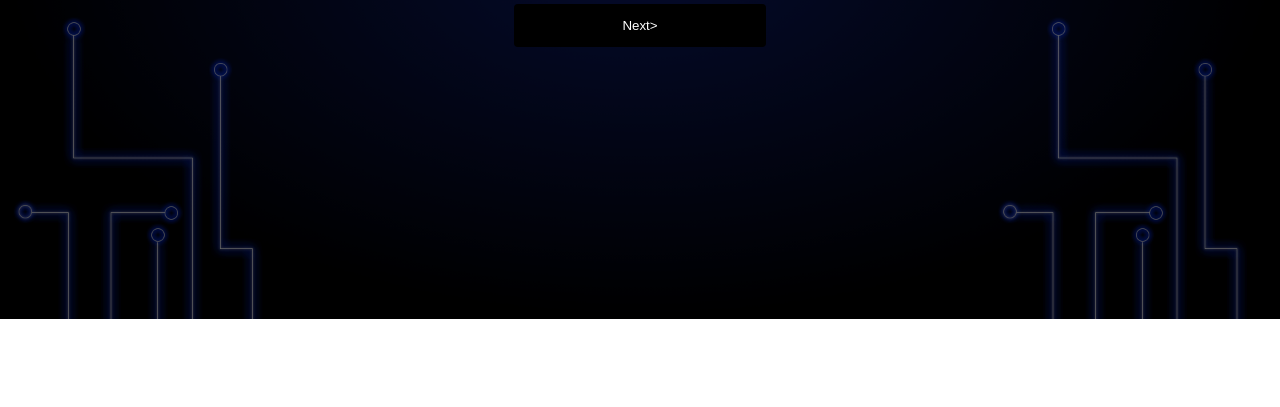
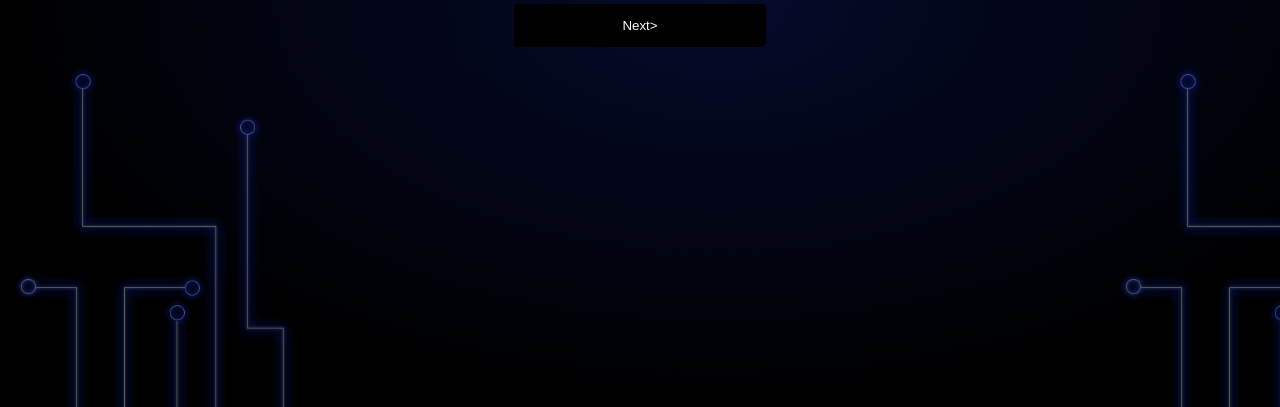
Before and after one commit to prerana-bala/riddles-numbers, a plain HTML site: page index.html in a window 1280 px wide. Shown: the part 401-808 px from the top of the page. Drawn offline with Linux system fonts and the light colour scheme.

Commit message:
Update welcome2style.css

```diff
--- a/welcome2style.css
+++ b/welcome2style.css
@@ -3,6 +3,8 @@ body{
     font-family: sans-serif;
     background-image:url('images/circuitmob.png');
     background-size: cover;
+    background-repeat:no-repeat;
+    height:99vh
 }
 .abclogo{
     width:12%;
```
